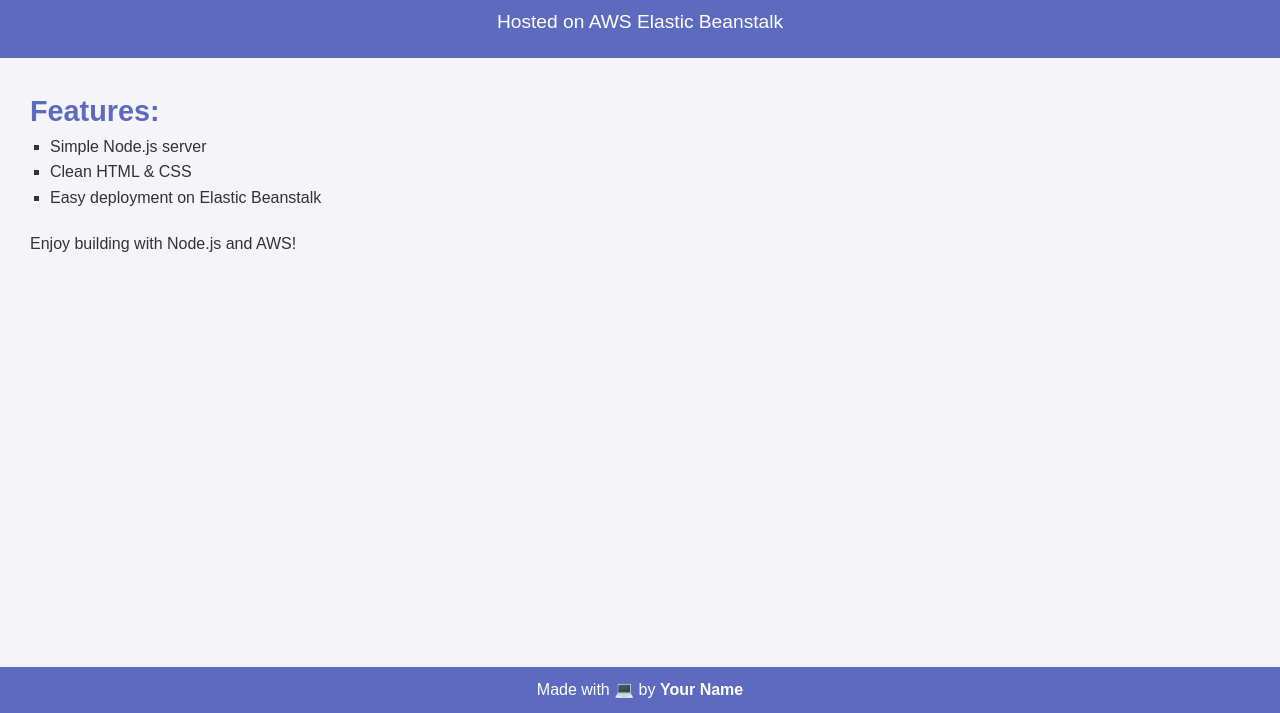
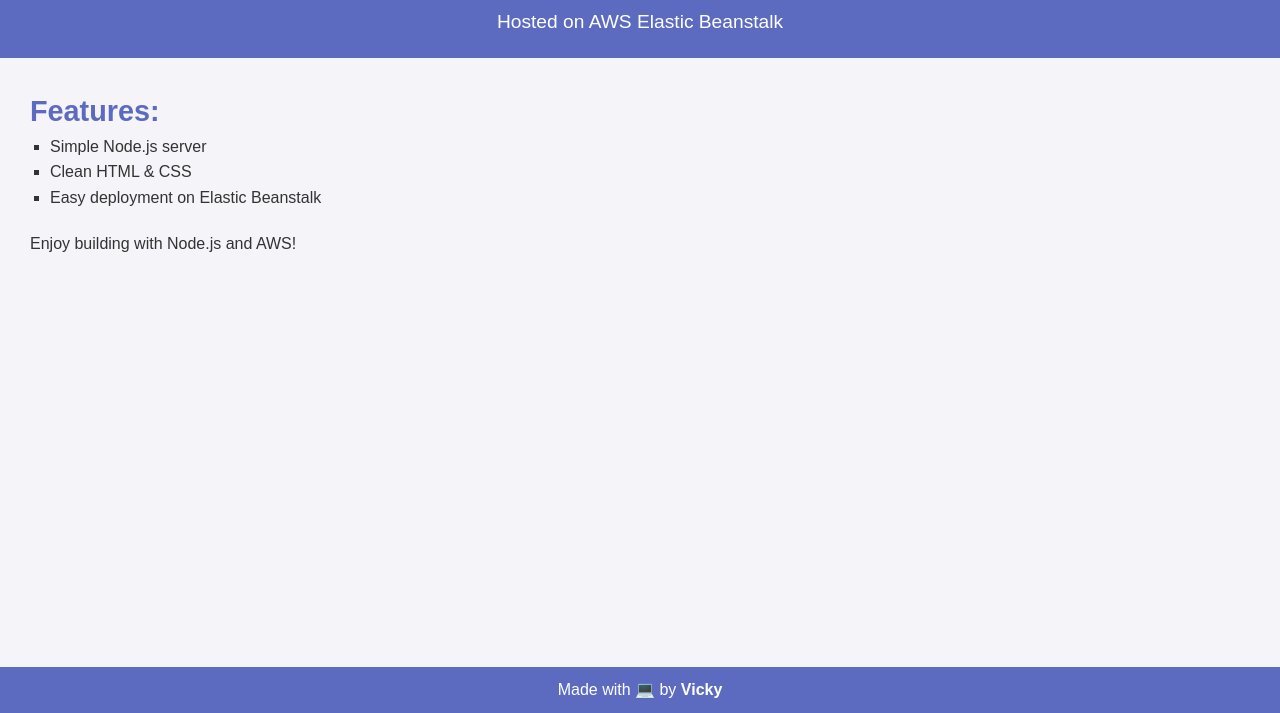
Before and after one commit to VigneshVicky29/Website-app, a plain HTML site: page index.html in a window 1280 px wide. Shown: the part 87-800 px from the top of the page. Drawn offline with Linux system fonts and the light colour scheme.

Commit message:
Update index.html

```diff
--- a/index.html
+++ b/index.html
@@ -28,7 +28,7 @@
   </main>
 
   <footer>
-    <p>Made with 💻 by <strong>Your Name</strong></p>
+    <p>Made with 💻 by <strong>Vicky</strong></p>
   </footer>
 </body>
 </html>
```
